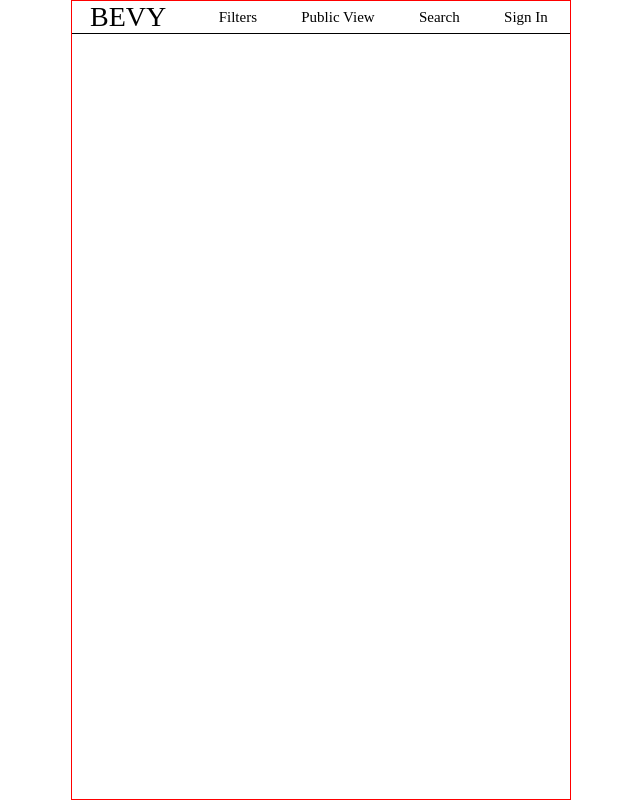
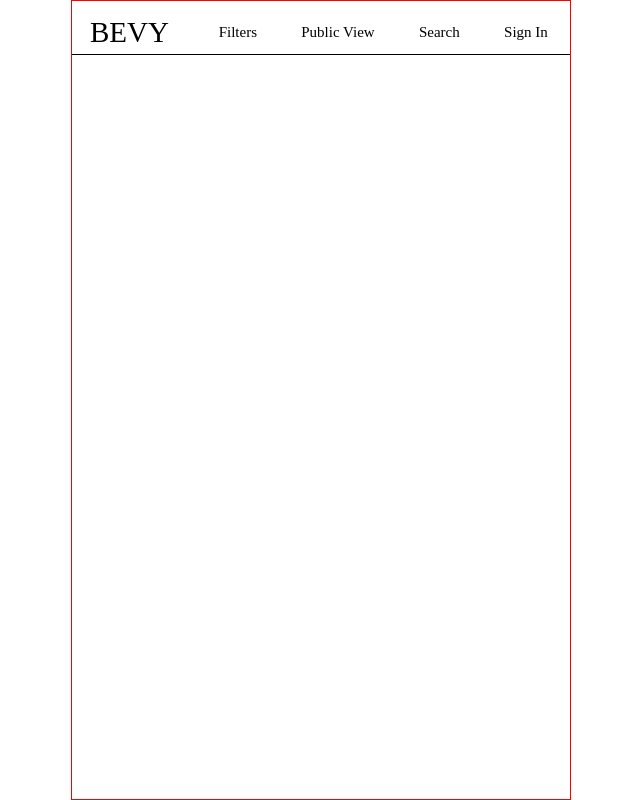
Before and after one commit to clintKunz/HackathonBevy, a React (Create React App) app in the folder front-end/: page / in a window 1280 px wide. Shown: the whole page, without its empty margins (319-959 px from the left). Built offline with nearby package versions, Linux system fonts and the light colour scheme.

Commit message:
Fixed margins/borders in Navigation Bar

```diff
--- a/front-end/src/components/Navigation.js
+++ b/front-end/src/components/Navigation.js
@@ -7,12 +7,14 @@ const Nav = styled.nav`
   width: 100%;
   border-bottom: 1.5px solid black;
   padding-bottom: -30px;
+  margin-top: 15px;
+  padding-bottom: 5px;
 `;
 
 const NavHeader = styled.p`
   margin-left: 18px;
   font-family: ubuntu;
-  font-size: 28px;
+  font-size: 2.9rem;
 `;
 
 const ElementsContainer = styled.div`
@@ -23,7 +25,7 @@ const ElementsContainer = styled.div`
 `;
 
 const Elements = styled.a`
-  font-size: 15px;
+  font-size: 1.5rem;
   font-family: ubuntu;
   text-decoration: none;
   color: black;
```
